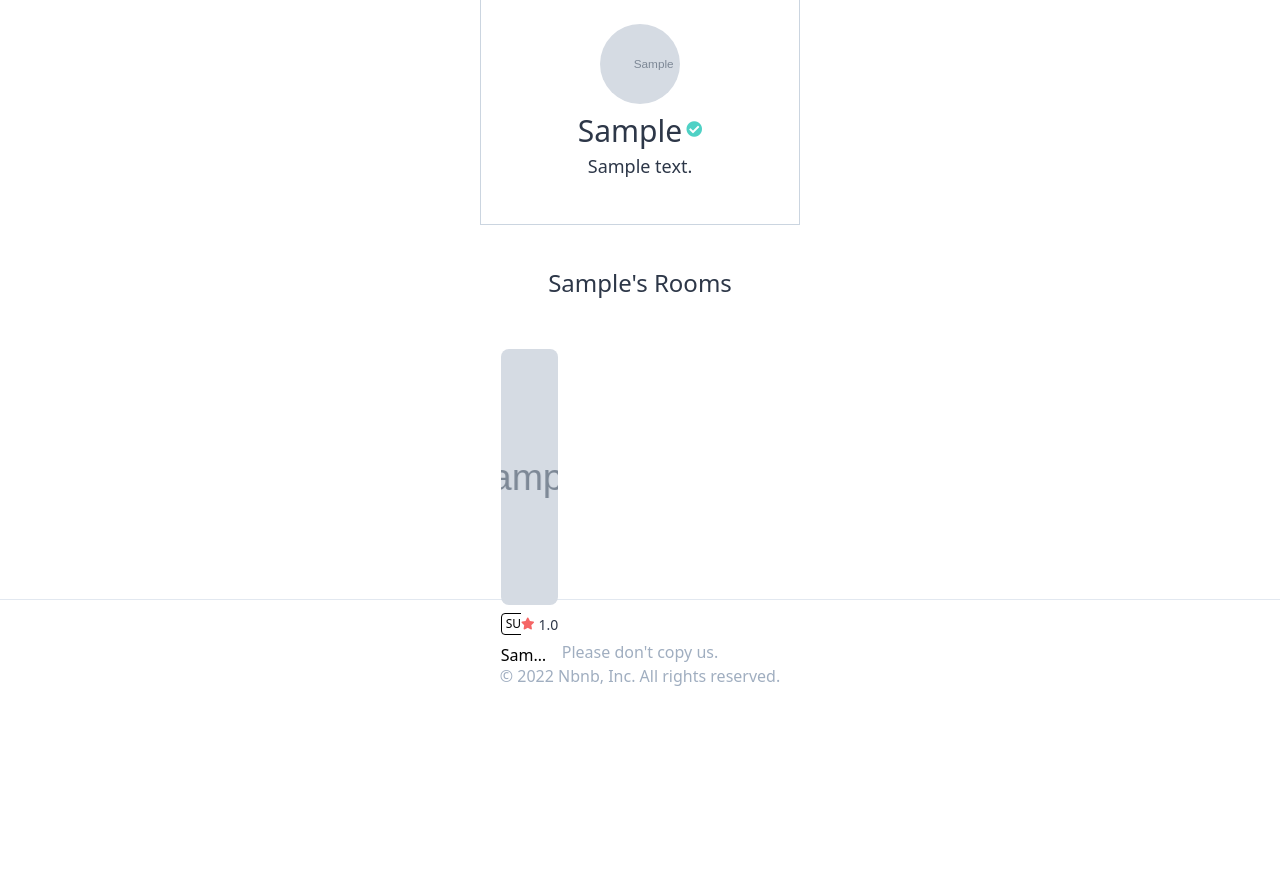
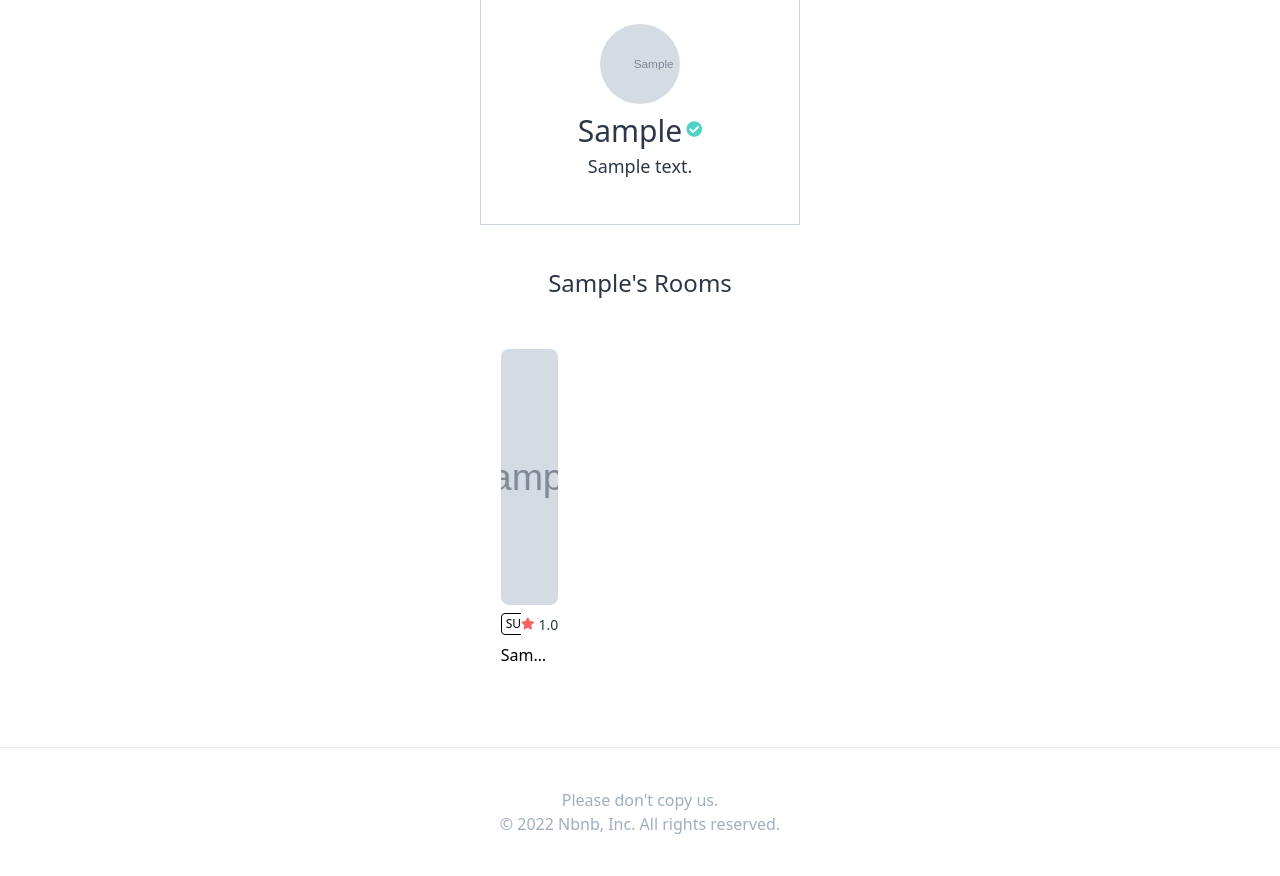
Before and after one commit to jeongsangtae/airbnb-clone, a Django app: page /users/1/ in a window 1280 px wide. Shown: the part 97-973 px from the top of the page. Before the commit the page ends 783 px from the top, so only its background shows below. Run offline with Django 3.2, Linux system fonts and the light colour scheme; tables that the repository leaves empty hold one stand-in row (values such as "Sample post"); grey boxes marked "Sample" are stand-in pictures; style sheets or scripts are compiled from the project's sources; parts of the project's set-up code (start-up, migrations or seed data) failed here and were passed over; some libraries are stand-ins or nearby versions.

Commit message:
#21.5 Styling User Profile

```diff
--- a/tailwind.config.js
+++ b/tailwind.config.js
@@ -10,7 +10,11 @@ module.exports = {
       },
       borderRadius: {
         xl: "1.5rem"
-      }
+      },
+      minHeight: {
+        "50vh": "50vh",
+        "75vh": "75vh",
+      },
     },
   },
   plugins: [],
--- a/templates/users/user_detail.html
+++ b/templates/users/user_detail.html
@@ -6,19 +6,17 @@
 
 {% block content %}
 
-   <div class="h-75vh">
+   <div class="min-h-75vh">
     <div class="container lg:w-5/12 md:w-1/2 xl:w-1/4 mx-auto my-10 flex flex-col items-center border p-6 border-gray-400">
 
 
-      {% include 'mixins/user_avatar.html' with user=user_obj %}
+      {% include "mixins/user_avatar.html" with user=user_obj %}
 
       <div class="flex items-center">
           <span class="text-3xl mt-1">{{user_obj.first_name}}</span>
-
           {% if user_obj.superhost %}
               <i class="fas fa-check-circle text-teal-400 ml-1"></i>
           {% endif %}
-
       </div>
 
       <span class="text-lg mb-5">{{user_obj.bio}}</span>
```
